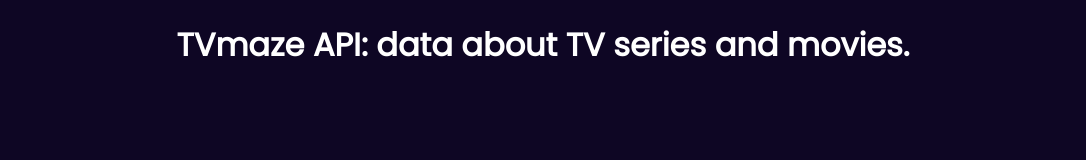
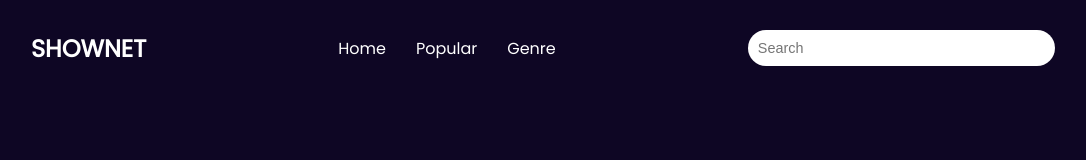
Before and after one commit to tylher/Javascript-capstone, a website built with webpack: page src/index.html in a window 1280 px wide. Shown: the whole page, without its empty margins (97-1183 px from the left). Built offline with nearby package versions, Linux system fonts and the light colour scheme; no server answers; a web font is replaced by a local one.

Commit message:
Create header

```diff
--- a/src/index.html
+++ b/src/index.html
@@ -7,8 +7,18 @@
   </head>
 
   <body>
-    <main>
-      <h1>TVmaze API: data about TV series and movies.</h1>
+    <header>
+        <h2>SHOWNET</h2>
+        <nav>
+          <ul class="page-navigation">
+            <li><a href="#" class="nav-link">Home</a></li>
+            <li><a href="#" class="nav-link">Popular</a></li>
+            <li><a href="#" class="nav-link">Genre</a></li>
+          </ul>
+        </nav>
+        <input type="text" placeholder="Search" name="movie search">
+      </header>
+    <main class="content">
     </main>
   </body>
 </html>
--- a/src/style.css
+++ b/src/style.css
@@ -1,4 +1,10 @@
 @import url('https://fonts.googleapis.com/css2?family=Cambay&family=Krona+One&family=Montserrat:wght@300;900&family=Poppins:wght@100;400&family=Prompt:wght@300;500&family=Roboto&display=swap');
+
+*{
+  box-sizing: border-box;
+  padding: 0;
+  margin: 0;
+}
 
 body {
   color: #fff;
@@ -6,8 +12,41 @@
   font-family: 'Poppins', sans-serif;
 }
 
+li{
+  list-style: none;
+}
+
 main {
   width: 80%;
   margin: 0 auto;
   text-align: center;
 }
+
+header{
+   display: flex;
+   justify-content: space-between;
+   align-items: center;
+   padding: 30px 10%;
+}
+
+input{
+  width: 30%;
+  padding: 10px;
+  font-size: .9em;
+  border: none;
+  border-radius: 20px;
+}
+
+.page-navigation{
+  display: flex;
+  justify-content: center;
+  gap: 30px;
+}
+
+.page-navigation li>a{
+  text-decoration: none;
+  color: #fff;
+}
+
+.page-navigation li>a:hover{
+}
```
Also changed, not shown: dist/index.html, dist/main.js.
